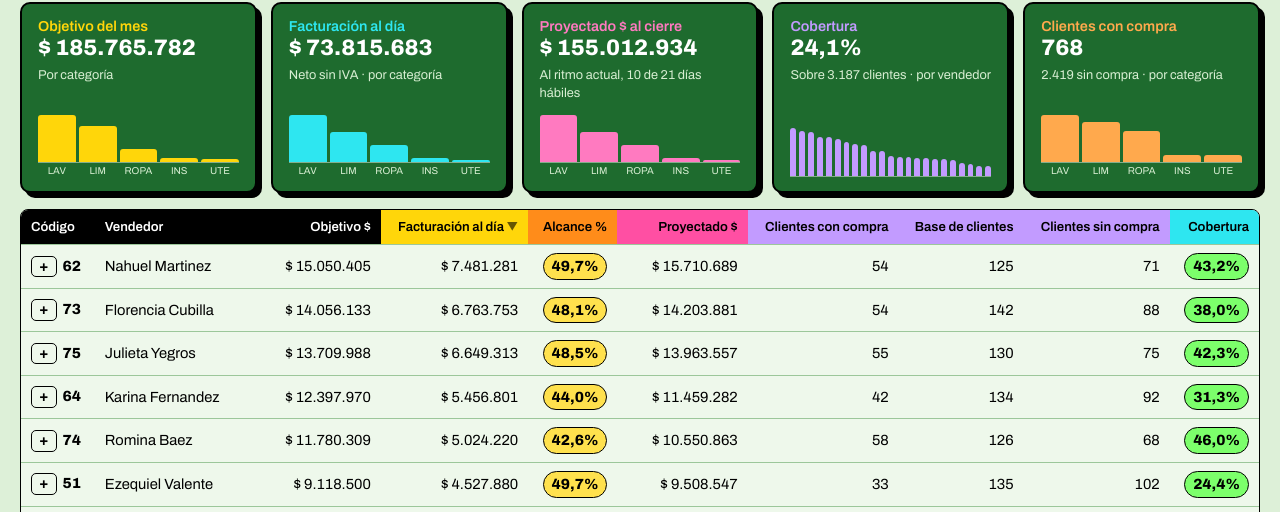
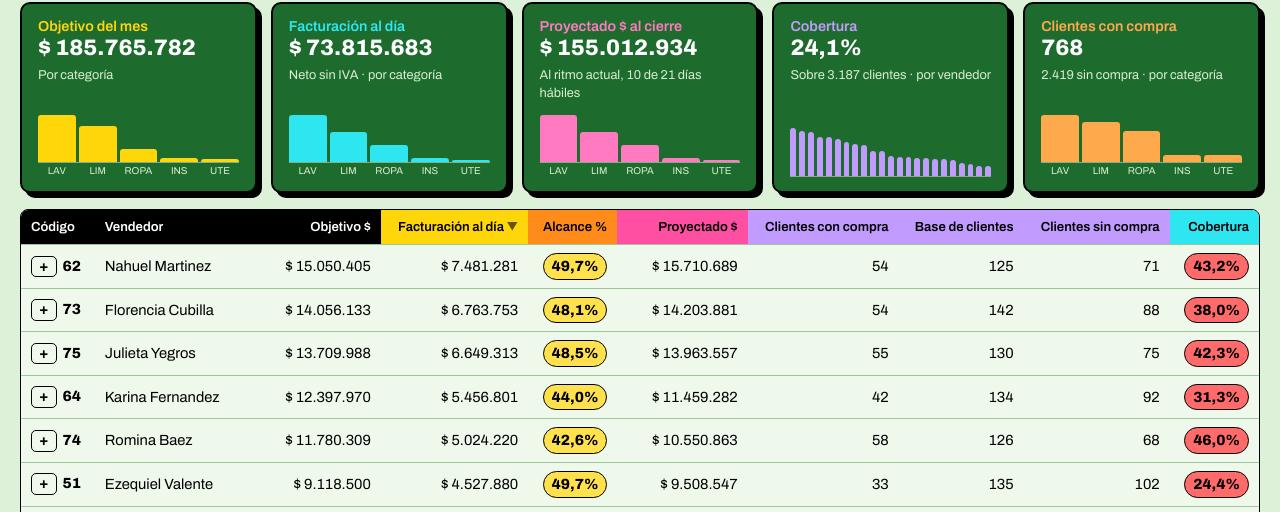
Before and after one commit to 1605-83/Ventas-Grupo-Ayudin, a plain HTML site: page index.html in a window 1280 px wide. Shown: the part 261-773 px from the top of the page. Drawn offline with Linux system fonts and the light colour scheme.

Commit message:
Color de la cobertura: rojo menos de 50%, amarillo 50 a 89%, verde 90% o mas
Co-Authored-By: Claude Opus 5.5 <noreply@anthropic.com>

```diff
--- a/index.html
+++ b/index.html
@@ -478,7 +478,7 @@ function cell(r,c){
     case 'obj': return `<td>${r.obj==null?'<span class="muted">—</span>':fmt$(r.obj)}</td>`;
     case 'cc': return `<td>${fmtN(r.cc)}</td>`;
     case 'nc': return `<td>${r.nc==null?'<span class="muted">—</span>':fmtN(r.nc)}</td>`;
-    case 'cob': return `<td>${r.cob==null?'<span class="muted">—</span>':`<span class="chip" style="background:${r.cob>=.2?'#7CFF6B':r.cob>=.1?'#FFE14D':'#FF6B6B'}">${fmtP(r.cob)}</span>`}</td>`;
+    case 'cob': return `<td>${r.cob==null?'<span class="muted">—</span>':`<span class="chip" style="background:${r.cob>=.9?'#7CFF6B':r.cob>=.5?'#FFE14D':'#FF6B6B'}">${fmtP(r.cob)}</span>`}</td>`;
     case 'av': return `<td>${r.av==null?'<span class="muted">sin objetivo</span>':`<span class="chip" style="background:${chipc(r.av)}">${fmtP(r.av)}</span>`}</td>`;
     case 'part': return `<td>${fmtP(r.part)}</td>`;
     case 'fact': return `<td>${fmt$(r.fact)}</td>`;
```
